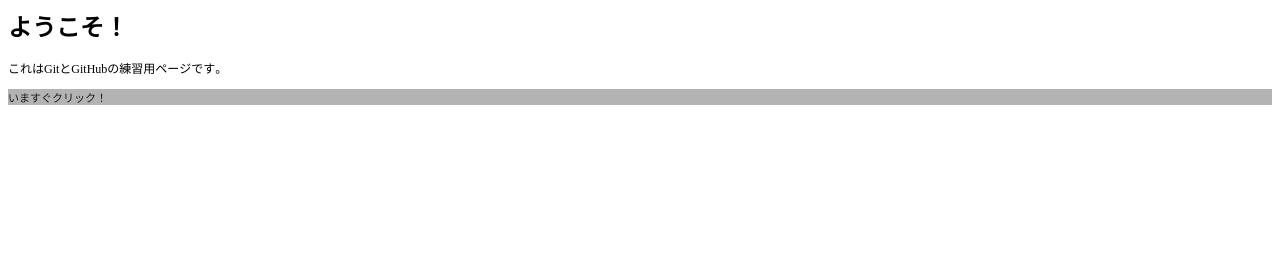
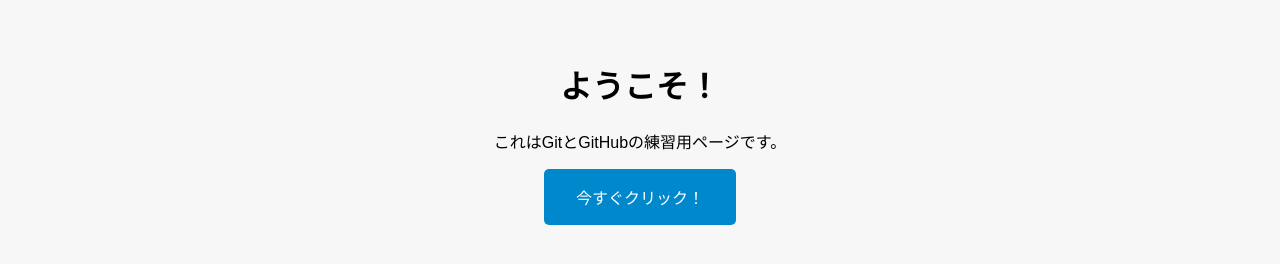
Before and after one commit to RikuShotokuji/mini-practice, a plain HTML site: page index.html in a window 1280 px wide. Drawn offline with Linux system fonts and the light colour scheme.

Commit message:
Update index.html

```diff
--- a/index.html
+++ b/index.html
@@ -1,20 +1,15 @@
-<!DOCTYPE html PUBLIC "-//W3C//DTD HTML 4.01//EN" "http://www.w3.org/TR/html4/strict.dtd">
-<html>
+<!DOCTYPE html>
+<html lang="ja">
 <head>
-  <meta http-equiv="Content-Type" content="text/html; charset=utf-8">
-  <meta http-equiv="Content-Style-Type" content="text/css">
-  <title></title>
-  <meta name="Generator" content="Cocoa HTML Writer">
-  <meta name="CocoaVersion" content="2575.3">
-  <style type="text/css">
-    p.p2 {margin: 0.0px 0.0px 12.0px 0.0px; font: 12.0px 'Hiragino Mincho ProN'; -webkit-text-stroke: #000000}
-    p.p3 {margin: 0.0px 0.0px 0.0px 0.0px; font: 11.0px 'Hiragino Sans'; color: #000000; color: rgba(0, 0, 0, 0.85); -webkit-text-stroke: rgba(0, 0, 0, 0.85); background-color: #b3b3b3}
-    span.s1 {font-kerning: none}
-  </style>
+  <meta charset="UTF-8" />
+  <title>Mini Practice</title>
+  <link rel="stylesheet" href="style.css" />
 </head>
 <body>
-<h1 style="margin: 0.0px 0.0px 16.1px 0.0px; font: 24.0px 'Hiragino Mincho ProN'; -webkit-text-stroke: #000000"><span class="s1"><b>ようこそ！</b></span></h1>
-<p class="p2"><span class="s1">これはGitとGitHubの練習用ページです。</span></p>
-<p class="p3"><span class="s1">いますぐクリック！</span></p>
+  <h1>ようこそ！</h1>
+  <p>これはGitとGitHubの練習用ページです。</p>
+  <button id="cta-button">今すぐクリック！</button>
+
+  <script src="script.js"></script>
 </body>
 </html>
```
